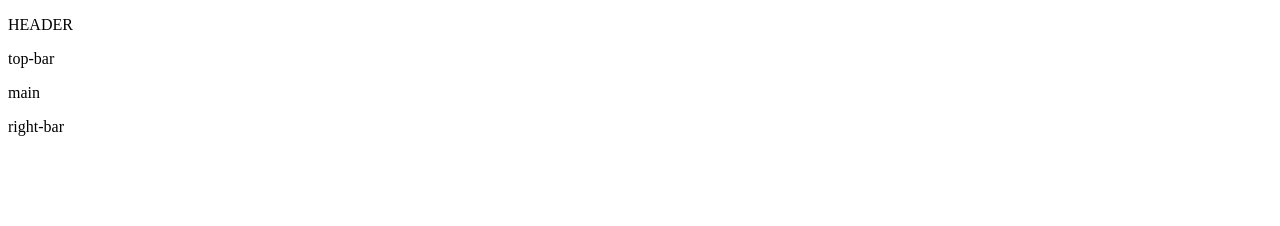
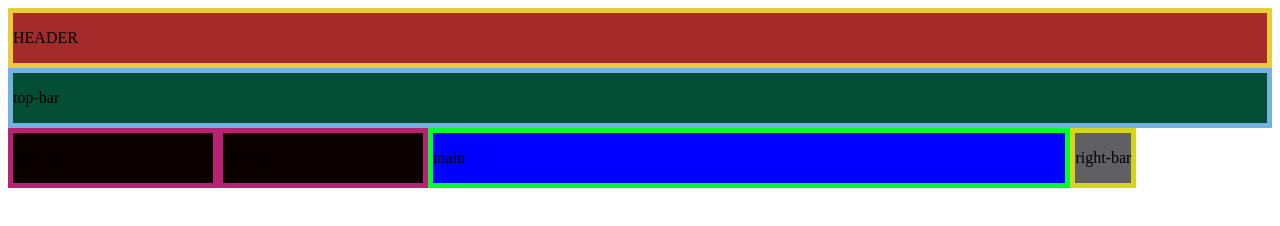
Before and after one commit to vladka12423/rating-of-schools, a plain HTML site: page src/index.html in a window 1280 px wide. Drawn offline with Linux system fonts and the light colour scheme.

Commit message:
овкры

```diff
--- a/src/index.html
+++ b/src/index.html
@@ -3,7 +3,7 @@
 <html>
     <head>
         <title>главная страница</title>
-        <link rel="stylesheet" href="/rating-of-schools-main/styles/style_main.css">
+        <link rel="stylesheet" href="/styles/style_main.css">
 
     </head>
     <body>
@@ -11,10 +11,24 @@
             <p>HEADER</p>
         </div>
 
+
         <div class="top-bar" id="top-bar">
             <p>top-bar</p>
 
         </div>
+
+            <div class="side-bar" id="side-bar">
+            <p>side-bar</p>
+
+        </div>
+
+            <div class="center" >
+            <div class="side-bar" id="side-bar">
+                <p>side-bar</p>
+            </div>
+
+
+
 
         <div class="main" id="main">
             <p>main</p>
--- a/styles/style_main.css
+++ b/styles/style_main.css
@@ -0,0 +1,40 @@
+.header{
+    border: 5px solid rgb(234,204,58);
+    background-color: brown;
+    height: 50px;
+}
+
+.top-bar{
+    border: 5px solid rgb(116, 177, 226);
+    background-color: rgb(5, 78, 54);
+
+    height: 50px;
+
+}
+.side-bar{
+    border: 5px solid rgb(185, 33, 117);
+    background-color: rgb(12, 1, 1);
+    width: 200px;
+    float: left;
+}
+
+
+.main{
+    border:5px solid rgb(0, 255, 42) ;
+    background-color: blue;
+    float: left;
+
+    height: 400;
+    width: 60%;
+}
+.right-bar{
+    border:5px solid rgb(214, 211, 31) ;
+    background-color: rgb(96, 96, 100);
+    float: left;
+
+
+    width: 40%-210px;
+}
+.center{
+    display: flex;
+}
```
